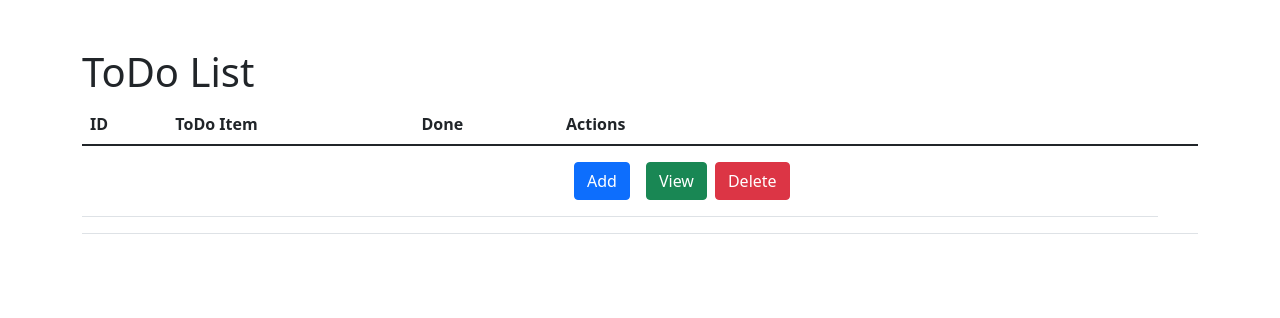
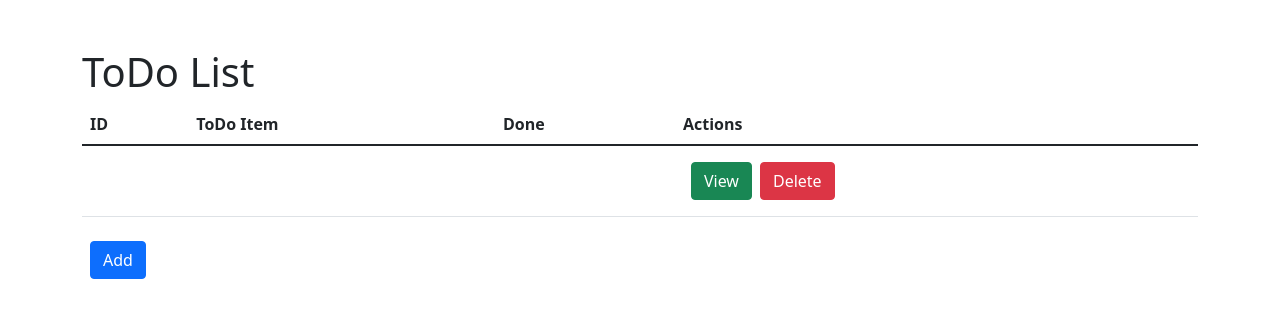
Before and after one commit to nasiatech/toDo1, an Angular app: page / in a window 1280 px wide. Shown: the top 318 px of the page. Built offline with nearby package versions, Linux system fonts and the light colour scheme.

Commit message:
modified styles in home

```diff
--- a/src/app/home/home.component.html
+++ b/src/app/home/home.component.html
@@ -15,17 +15,10 @@
                     <td></td>
                     <td></td>
                     <td>
-                    <a name="Add" id="Add" class="btn btn-primary m-2"routerLink="form" role="button">Add</a>
-                    <a name="Add" id="Add" class="btn btn-success m-2" href="#" role="button">View</a>
-                    <a name="Add" id="Add" class="btn btn-danger" href="#" role="button">Delete</a></td>
-                </tr>
-                <tr>
-                    <td scope="row"></td>
-                    <td></td>
-                    <td></td>
-                    <td></td>
-                    <td></td>
-                </tr>
+                    <button name="view" id="view" class="btn btn-success m-2" routerLink="form" role="button">View</button>
+                    <button name="delete" id="delete" class="btn btn-danger"  role="button">Delete</button></td>
+                    </tr>
             </tbody>
     </table>
+    <button name="add" id="add" class="btn btn-primary m-2"routerLink="form" role="button">Add</button>
 </div>
```
